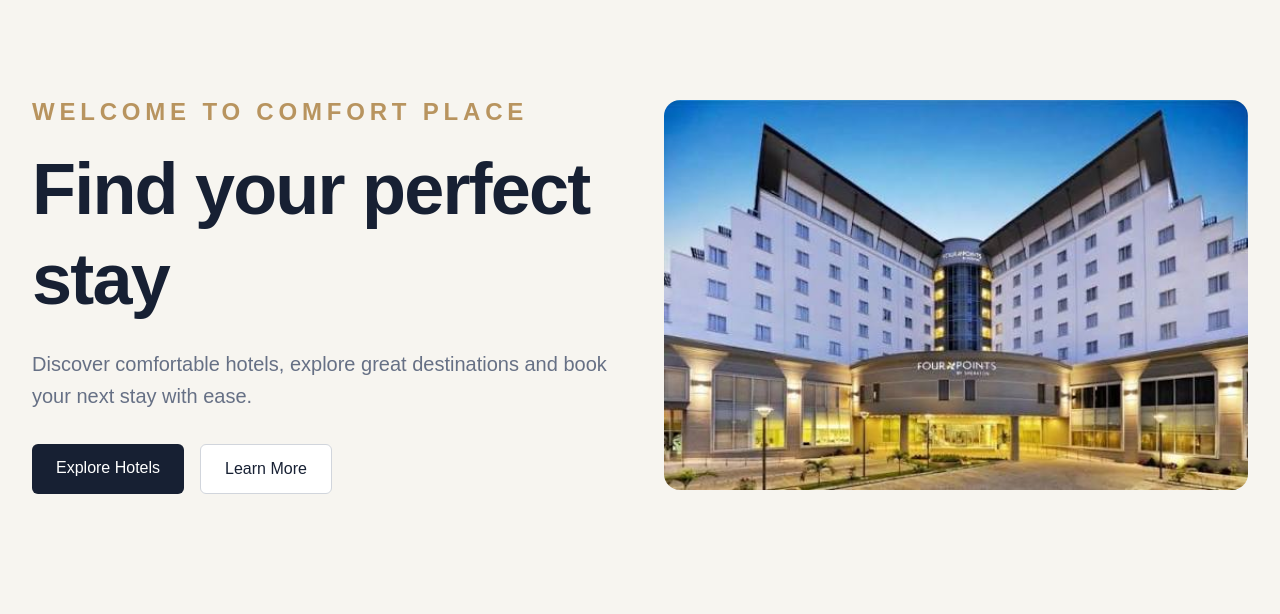
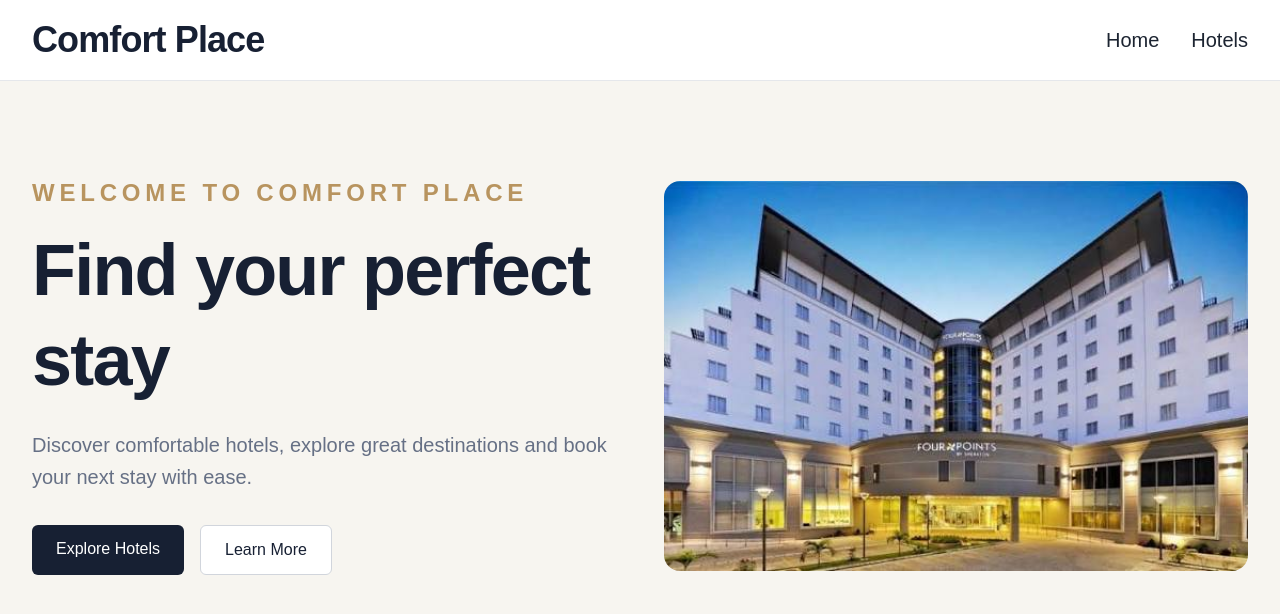
Before and after one commit to chinedu-daniel/hotel-platform-web, a Next.js app: page / in a window 1280 px wide. Shown: the top 614 px of the page. Built offline with nearby package versions, Linux system fonts and the light colour scheme.

Commit message:
reusable UI layout

```diff
--- a/app/layout.tsx
+++ b/app/layout.tsx
@@ -1,6 +1,7 @@
 import type { Metadata } from "next";
 import { Geist, Geist_Mono } from "next/font/google";
 import "./globals.css";
+import Navbar from "@/components/Navbar";
 
 const geistSans = Geist({
   variable: "--font-geist-sans",
@@ -23,7 +24,11 @@
       lang="en"
       className={`${geistSans.variable} ${geistMono.variable} h-full antialiased`}
     >
-      <body className="min-h-full flex flex-col">{children}</body>
+      <body className="min-h-full flex flex-col">
+        <Navbar />
+
+        {children}
+      </body>
     </html>
   );
 }
```
